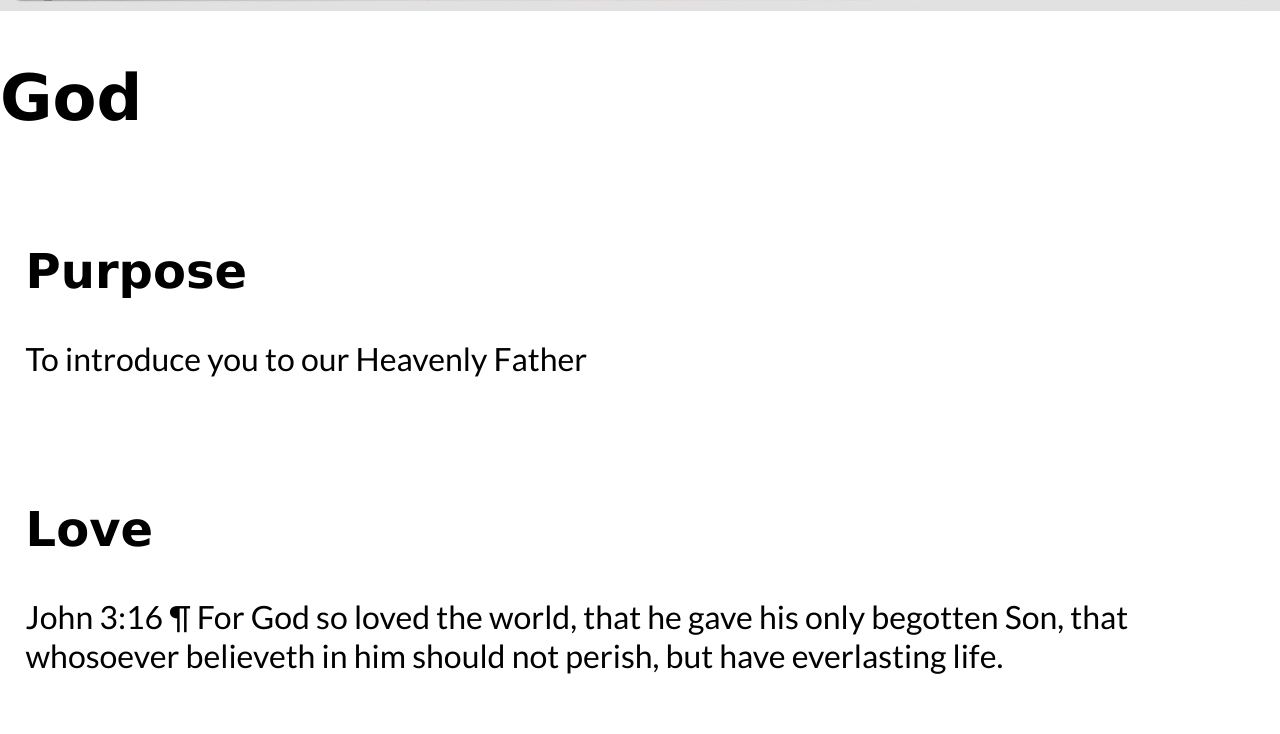
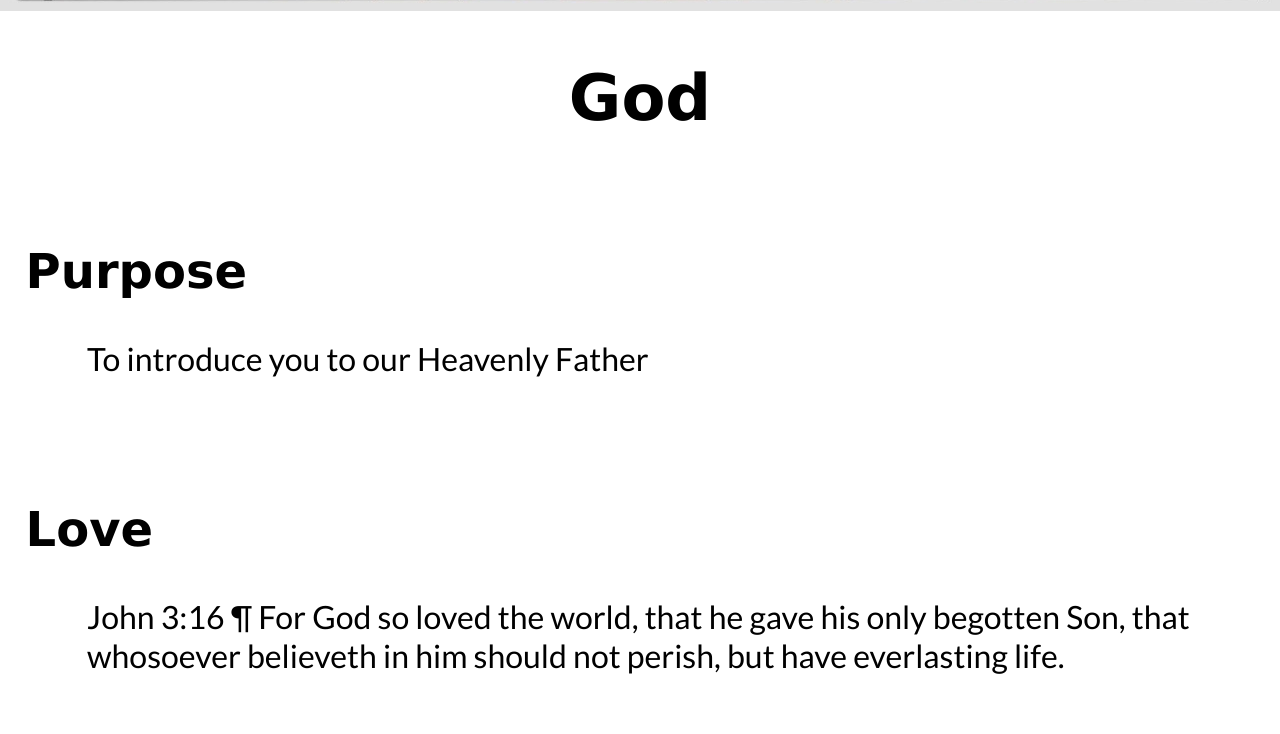
Before and after one commit to 1rarmstrong/Try-Happiness, a plain HTML site: page god.html in a window 1280 px wide. Shown: the part 1246-1980 px from the top of the page. Drawn offline with Linux system fonts and the light colour scheme.

Commit message:
final page done

```diff
--- a/styles/style.css
+++ b/styles/style.css
@@ -174,3 +174,17 @@ footer {
 .god h2 {
     color: var(--accent2-color);
 }
+
+/* God Page */
+
+.god-grid img {
+    width: 100%;
+}
+
+.god-grid h1 {
+    text-align: center;
+}
+
+.god-grid p {
+    margin-left: 5%;
+}
```
